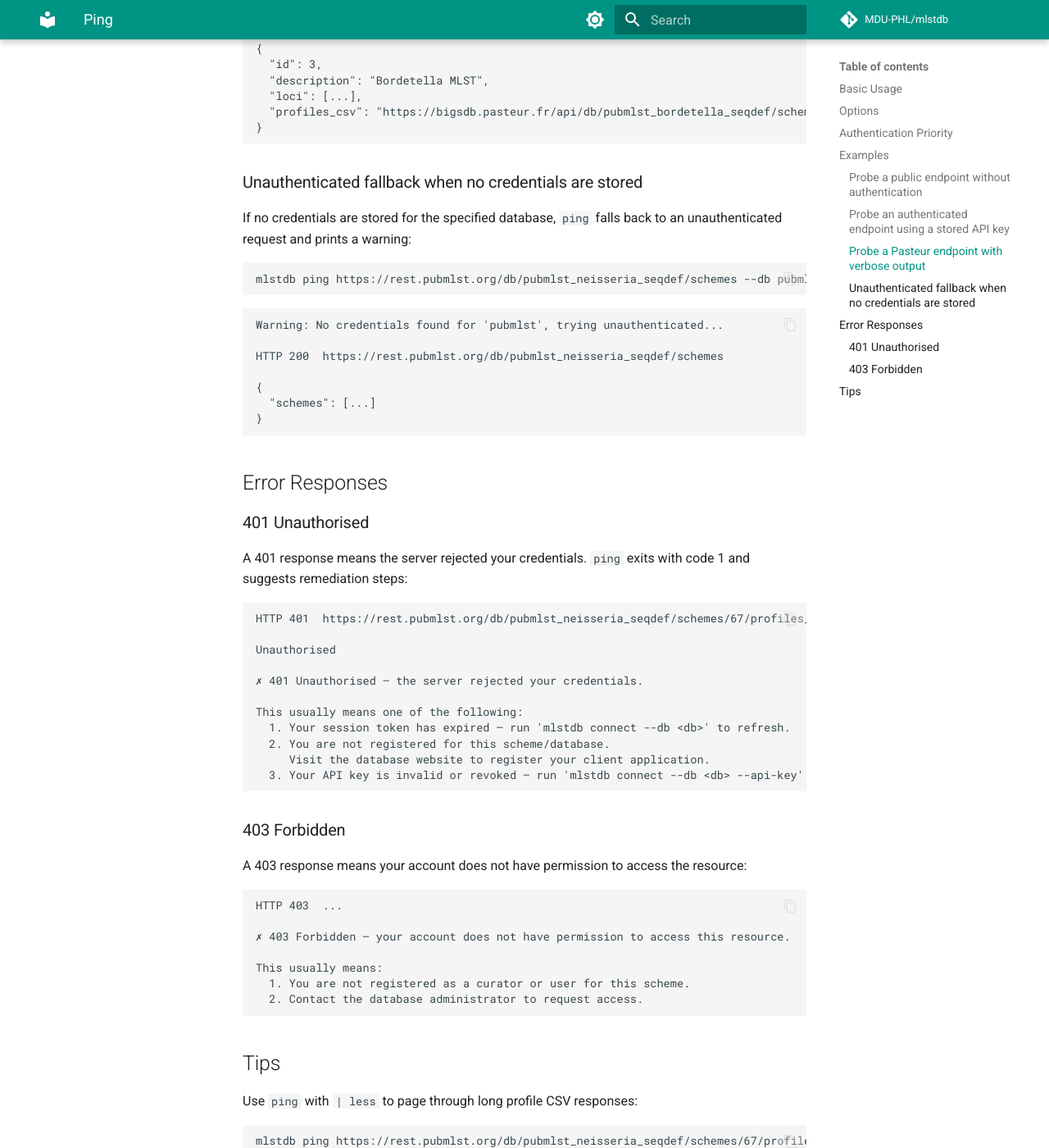
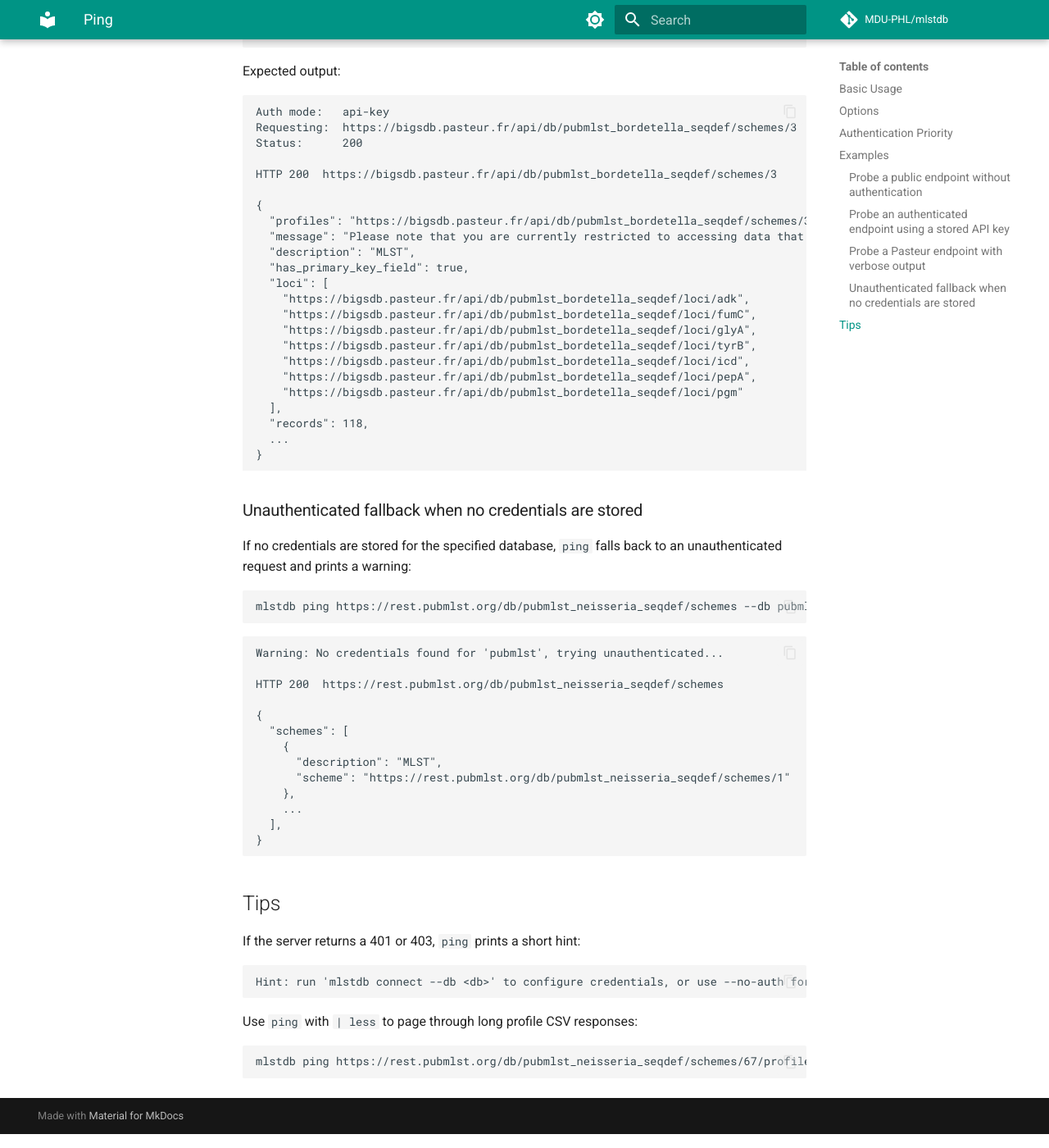
Before and after one commit to MDU-PHL/mlstdb, an MkDocs documentation site: the page built from docs/usage/ping.md, in a window 1280 px wide and 1400 px high, scrolled down 2194 px. Shown: the whole window at 82% size. Built offline with MkDocs 1.6.1 and Material for MkDocs 9.7.7, drawn with Linux system fonts in a browser that asks for light colours; comment, search, counter and statistics services are not loaded; some of the changed text lies outside the part shown.

Commit message:
📝 docs(ping): add ping command documentation with examples and expected output

````diff
--- a/docs/usage/ping.md
+++ b/docs/usage/ping.md
@@ -1,6 +1,6 @@
 # Ping
 
-The `ping` command sends a single GET request to an API endpoint and displays the HTTP status code and response body. It is useful for verifying that your credentials are working or for exploring raw API responses before running `mlstdb update`.
+The `ping` command sends a single GET request to an API endpoint and displays the HTTP status code and response body. It is useful for verifying that your credentials are working or for exploring raw API responses.
 
 ## Basic Usage
 
@@ -41,32 +41,42 @@
 ```
 HTTP 200  https://rest.pubmlst.org/db
 
-{
-  "databases": [
-    {
-      "name": "pubmlst_neisseria_seqdef",
-      "description": "Neisseria spp. sequence definitions",
-      "href": "https://rest.pubmlst.org/db/pubmlst_neisseria_seqdef"
-    },
+[
+  {
+    "description": "Achromobacter spp.",
+    "databases": [
+      {
+        "name": "pubmlst_achromobacter_isolates",
+        "description": "Achromobacter spp. isolates",
+        "href": "https://rest.pubmlst.org/db/pubmlst_achromobacter_isolates"
+      },
+      {
+        "name": "pubmlst_achromobacter_seqdef",
+        "href": "https://rest.pubmlst.org/db/pubmlst_achromobacter_seqdef",
+        "description": "Achromobacter spp. sequence/profile definitions"
+      }
+    ],
+    "name": "achromobacter"
+  },
     ...
-  ]
-}
+]
 ```
 
 ### Probe an authenticated endpoint using a stored API key
 
 ```sh
-mlstdb ping https://rest.pubmlst.org/db/pubmlst_neisseria_seqdef/schemes/67/profiles_csv --db pubmlst
+mlstdb ping https://rest.pubmlst.org/db/pubmlst_neisseria_seqdef/schemes/1/profiles_csv --db pubmlst
 ```
 
 Expected output (first few lines of a profile CSV):
 
 ```
-HTTP 200  https://rest.pubmlst.org/db/pubmlst_neisseria_seqdef/schemes/67/profiles_csv
+HTTP 200  https://rest.pubmlst.org/db/pubmlst_neisseria_seqdef/schemes/1/profiles_csv
 
-ST,abcZ,adk,aroE,fumC,gdh,pdhC,pgm,clonal_complex
-1,1,3,1,1,1,1,3,ST-1 complex
-2,1,3,4,2,5,2,1,ST-32 complex
+ST      abcZ    adk     aroE    fumC    gdh     pdhC    pgm     clonal_complex
+1       1       3       1       1       1       1       3       ST-1 complex
+2       1       3       4       7       1       1       3       ST-1 complex
+3       1       3       1       1       1       23      13      ST-1 complex
 ...
 ```
 
@@ -79,17 +89,28 @@
 Expected output:
 
 ```
-Auth mode:   oauth
+Auth mode:   api-key
 Requesting:  https://bigsdb.pasteur.fr/api/db/pubmlst_bordetella_seqdef/schemes/3
 Status:      200
 
 HTTP 200  https://bigsdb.pasteur.fr/api/db/pubmlst_bordetella_seqdef/schemes/3
 
 {
-  "id": 3,
-  "description": "Bordetella MLST",
-  "loci": [...],
-  "profiles_csv": "https://bigsdb.pasteur.fr/api/db/pubmlst_bordetella_seqdef/schemes/3/profiles_csv"
+  "profiles": "https://bigsdb.pasteur.fr/api/db/pubmlst_bordetella_seqdef/schemes/3/profiles",
+  "message": "Please note that you are currently restricted to accessing data that was submitted on or prior to 2024-12-31. Please authenticate to access the full dataset.",
+  "description": "MLST",
+  "has_primary_key_field": true,
+  "loci": [
+    "https://bigsdb.pasteur.fr/api/db/pubmlst_bordetella_seqdef/loci/adk",
+    "https://bigsdb.pasteur.fr/api/db/pubmlst_bordetella_seqdef/loci/fumC",
+    "https://bigsdb.pasteur.fr/api/db/pubmlst_bordetella_seqdef/loci/glyA",
+    "https://bigsdb.pasteur.fr/api/db/pubmlst_bordetella_seqdef/loci/tyrB",
+    "https://bigsdb.pasteur.fr/api/db/pubmlst_bordetella_seqdef/loci/icd",
+    "https://bigsdb.pasteur.fr/api/db/pubmlst_bordetella_seqdef/loci/pepA",
+    "https://bigsdb.pasteur.fr/api/db/pubmlst_bordetella_seqdef/loci/pgm"
+  ],
+  "records": 118,
+  ...
 }
 ```
 
@@ -107,45 +128,23 @@
 HTTP 200  https://rest.pubmlst.org/db/pubmlst_neisseria_seqdef/schemes
 
 {
-  "schemes": [...]
+  "schemes": [
+    {
+      "description": "MLST",
+      "scheme": "https://rest.pubmlst.org/db/pubmlst_neisseria_seqdef/schemes/1"
+    },
+    ...
+  ],
 }
 ```
 
-## Error Responses
+## Tips
 
-### 401 Unauthorised
-
-A 401 response means the server rejected your credentials. `ping` exits with code 1 and suggests remediation steps:
+If the server returns a 401 or 403, `ping` prints a short hint:
 
 ```
-HTTP 401  https://rest.pubmlst.org/db/pubmlst_neisseria_seqdef/schemes/67/profiles_csv
-
-Unauthorised
-
-✗ 401 Unauthorised — the server rejected your credentials.
-
-This usually means one of the following:
-  1. Your session token has expired — run 'mlstdb connect --db <db>' to refresh.
-  2. You are not registered for this scheme/database.
-     Visit the database website to register your client application.
-  3. Your API key is invalid or revoked — run 'mlstdb connect --db <db> --api-key' to update it.
+Hint: run 'mlstdb connect --db <db>' to configure credentials, or use --no-auth for unauthenticated access.
 ```
-
-### 403 Forbidden
-
-A 403 response means your account does not have permission to access the resource:
-
-```
-HTTP 403  ...
-
-✗ 403 Forbidden — your account does not have permission to access this resource.
-
-This usually means:
-  1. You are not registered as a curator or user for this scheme.
-  2. Contact the database administrator to request access.
-```
-
-## Tips
 
 Use `ping` with `| less` to page through long profile CSV responses:
 
````
